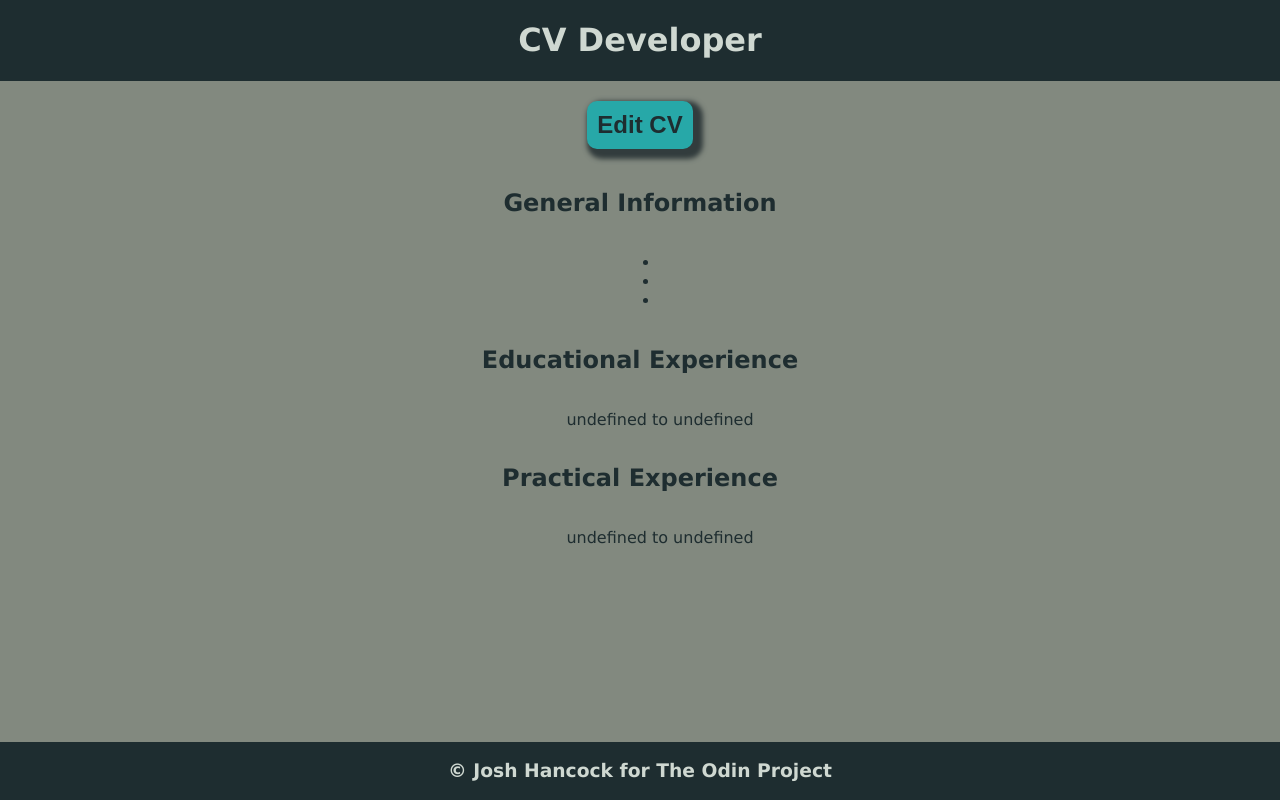
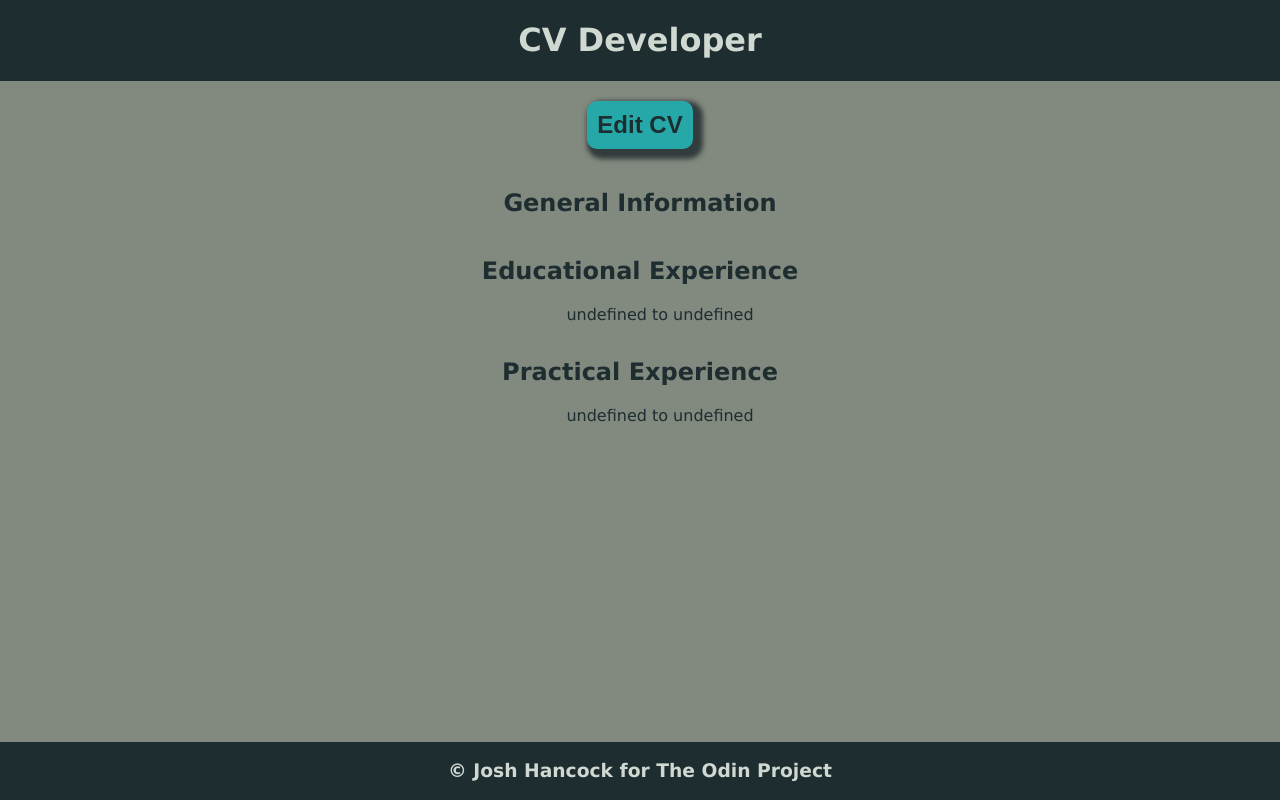
Before and after one commit to livingicon/cv-project, a React (Create React App) app: page / in a window 1280 px wide. Both pictures are taken after a click on the button "Preview CV". Built offline with nearby package versions, Linux system fonts and the light colour scheme.

Commit message:
Finish CV styling

```diff
--- a/src/components/Main/EducationCV.js
+++ b/src/components/Main/EducationCV.js
@@ -12,7 +12,7 @@ const EducationCV = (props) => {
           <div key={obj.key}>
             <p key='key1'>{edList[`school${obj.key}`]}</p>
             <p key='key2'>{edList[`degree${obj.key}`]}</p>
-            <p key='key3'>{`${edList[`degreeFrom${obj.key}`]} to ${edList[`degreeTo${obj.key}`]}`}</p>
+            <p key='key3' className="last">{`${edList[`degreeFrom${obj.key}`]} to ${edList[`degreeTo${obj.key}`]}`}</p>
           </div>
       )})}
     </ul>
--- a/src/components/Main/GeneralCV.js
+++ b/src/components/Main/GeneralCV.js
@@ -8,11 +8,11 @@ class GeneralCV extends Component {
     const { firstName, lastName, email, phone } = this.props;
     return (
       <div className="cvPreview" id="generalCV">
-        <ul>
-          <li>{`${firstName} ${lastName}`}</li>
-          <li>{email}</li>
-          <li>{phone}</li>
-        </ul>
+        <div>
+          <p>{`${firstName} ${lastName}`}</p>
+          <p>{email}</p>
+          <p>{phone}</p>
+        </div>
       </div>
     );
   }
--- a/src/components/Main/PracticalCV.js
+++ b/src/components/Main/PracticalCV.js
@@ -13,7 +13,7 @@ const PracticalCV = (props) => {
             <p key='key1'>{praxList[`position${obj.key}`]}</p>
             <p key='key2'>{praxList[`employer${obj.key}`]}</p>
             <p key='key3'>{`${praxList[`jobFrom${obj.key}`]} to ${praxList[`jobTo${obj.key}`]}`}</p>
-            <p key='key4'>{praxList[`tasks${obj.key}`]}</p>
+            <p key='key4' className="last">{praxList[`tasks${obj.key}`]}</p>
           </div>
       )})}
     </ul>
--- a/src/styles/forms.css
+++ b/src/styles/forms.css
@@ -132,5 +132,13 @@ input {
   flex-direction: column;
   justify-content: center;
   align-items: center;
-  margin: 0;
 }
+
+p {
+  margin-top: 0px;
+  margin-bottom: 0px;
+}
+
+.last {
+  margin-bottom: 15px;
+}
```
